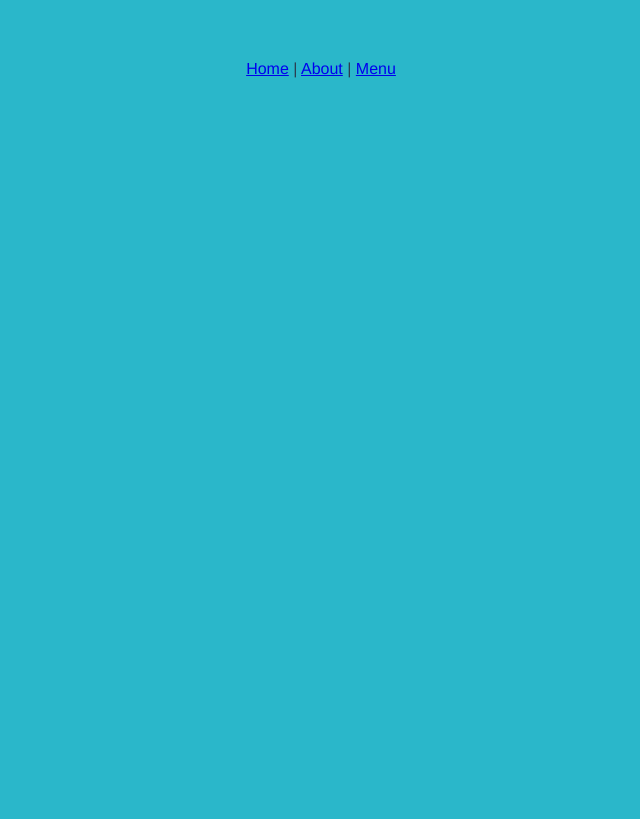
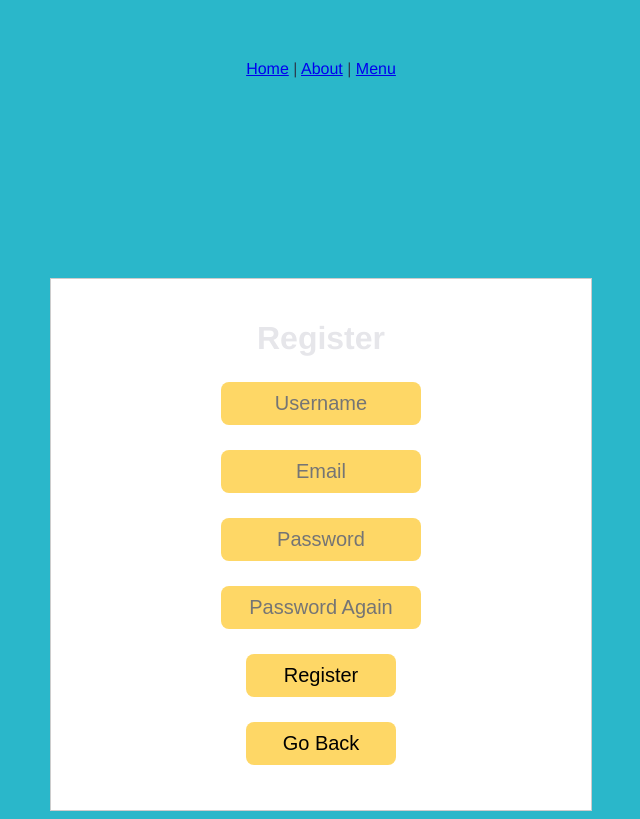
Before and after one commit to dbllt/oci_drawthatpaper, a Vue app in the folder dtp-front/: page /register in a window 1280 px wide. Shown: the whole page, without its empty margins (319-959 px from the left). Built offline with nearby package versions, Linux system fonts and the light colour scheme.

Commit message:
adding login and register

```diff
--- a/dtp-front/src/App.vue
+++ b/dtp-front/src/App.vue
@@ -3,7 +3,7 @@
     <div id="nav">
       <router-link to="/">Home</router-link> |
       <router-link to="/about">About</router-link> |
-      <router-link to="/menu">Menu</router-link>
+      <router-link to="/login">Menu</router-link>
     </div>
     <router-view/>
   </div>
--- /dev/null
+++ b/dtp-front/src/components/Login.vue
@@ -0,0 +1,62 @@
+<template>
+  <div id="login">
+    <h1>Login</h1>
+    <p v-if="error">Please enter an email and a password</p>
+    <input type="text" name="username" v-model="input.email" placeholder="Email"/>
+    <input type="password" name="password" v-model="input.password" placeholder="Password"/>
+    <button type="button" class="loginButton" v-on:click="login()">Login</button>
+    <button type="button" class="loginButton" v-on:click="register()">Register</button>
+  </div>
+</template>
+
+<script>
+export default {
+  name: 'Login',
+  data() {
+    return {
+      input: {
+        email: "",
+        password: ""
+      },
+      error: false
+    }
+  },
+  methods: {
+    login() {
+      if (this.input.email != "" && this.input.password != "") {
+        this.$router.push('/menu');
+
+      } else {
+        this.error=true;
+      }
+    },
+    register() {
+      this.$router.push('/register');
+    },
+  }
+
+}
+</script>
+
+<style>
+.loginButton {
+  display: block;
+  text-align: center;
+  border: none;
+  background-color: #fed766;
+  font-size: 20px;
+  margin: 5% auto;
+  padding: 2% 5% 2% 5%;
+  width: 30%;
+  border-radius: 8px;
+}
+
+#login {
+  width: 500px;
+  border: 1px solid #CCCCCC;
+  background-color: #FFFFFF;
+  margin: auto;
+  margin-top: 200px;
+  padding: 20px;
+}
+</style>
--- /dev/null
+++ b/dtp-front/src/components/Register.vue
@@ -0,0 +1,53 @@
+<template>
+  <div id="login">
+    <h1>Register</h1>
+    <input type="text" name="username" v-model="input.username" placeholder="Username"/>
+    <input type="text" name="email" v-model="input.email" placeholder="Email"/>
+    <input type="password" name="password" v-model="input.password" placeholder="Password"/>
+    <input type="password" name="passwordAgain" v-model="input.passwordAgain" placeholder="Password Again"/>
+    <button type="button" class="loginButton" v-on:click="register()">Register</button>
+    <button  type="button" class="loginButton" v-on:click="back">Go Back</button>
+  </div>
+</template>
+
+<script>
+export default {
+  name: 'Register',
+  data() {
+    return {
+      input: {
+        email: "",
+        username: "",
+        password: "",
+        passwordAgain: ""
+      }
+    }
+  },
+  methods: {
+    register() {
+      if (this.input.username != "" && this.input.password != "") {
+        console.log("register");
+      } else {
+        console.log("The username and / or password is incorrect");
+      }
+    },
+
+    back: function () {
+
+      this.$router.push('/login')
+    }
+  }
+
+}
+</script>
+
+<style scoped>
+#login {
+  width: 500px;
+  border: 1px solid #CCCCCC;
+  background-color: #FFFFFF;
+  margin: auto;
+  margin-top: 200px;
+  padding: 20px;
+}
+</style>
--- a/dtp-front/src/router/index.js
+++ b/dtp-front/src/router/index.js
@@ -5,6 +5,8 @@ import CreateGame from "@/components/CreateGame";
 import JoinGame from "@/components/JoinGame";
 import Home from "@/views/Home";
 import Game from "@/components/Game";
+import Login from "@/components/Login";
+import Register from "@/components/Register";
 
 
 Vue.use(VueRouter)
@@ -31,6 +33,16 @@ const routes= [
         component: MainMenu
     },
     {
+        path: '/login',
+        name: 'Login',
+        component: Login
+    },
+    {
+        path: '/register',
+        name: 'Register',
+        component: Register
+    },
+    {
         path: '/game/:id',
         name: 'Game',
         component: Game
```
